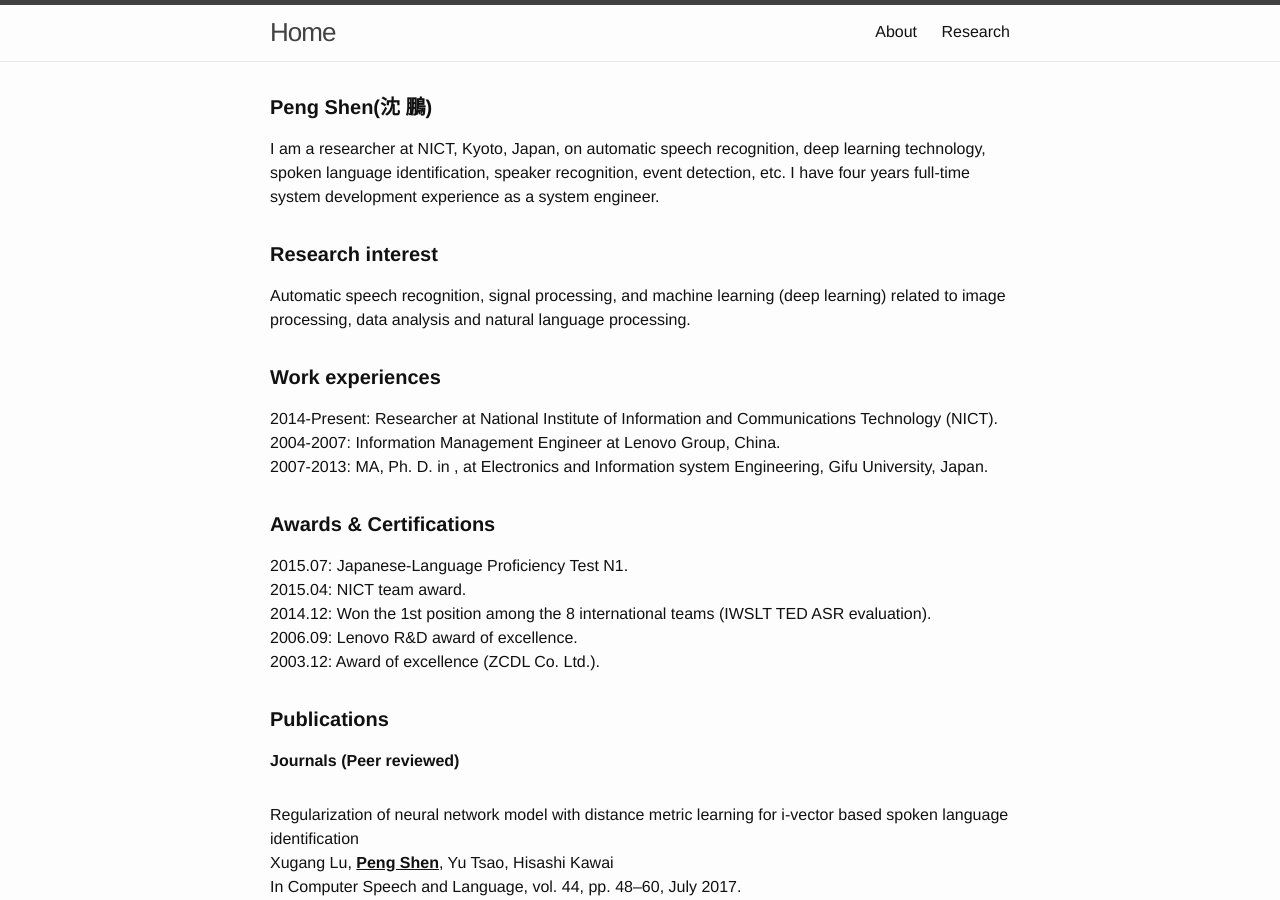
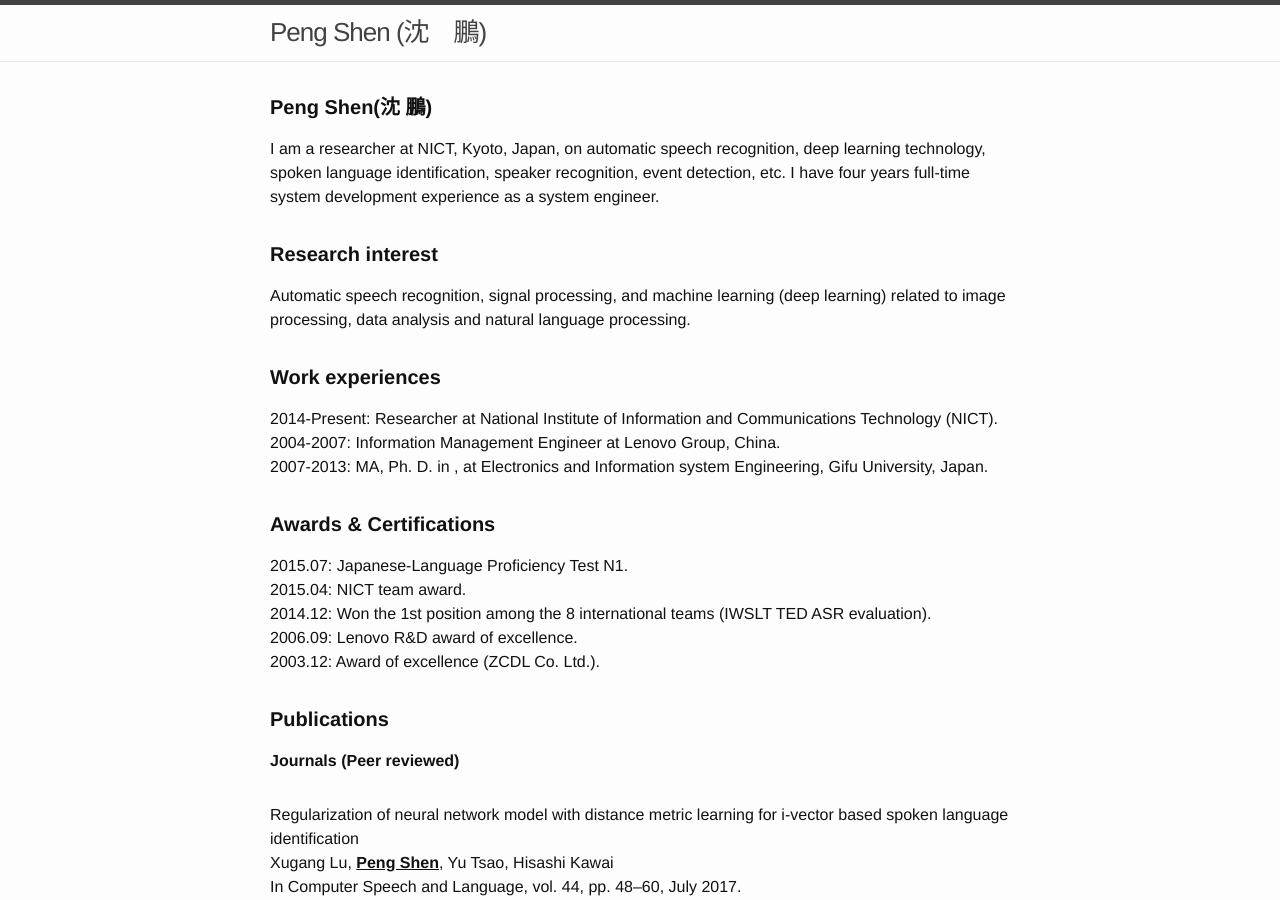
Before and after one commit to sinpycn/sinpycn.github.io, a Jekyll site: the page built from index.md, in a window 1280 px wide and 900 px high. Built offline with Jekyll 4.4.1, drawn with Linux system fonts in a browser that asks for light colours.

Commit message:
Update header.html

```diff
--- a/_includes/header.html
+++ b/_includes/header.html
@@ -1,9 +1,7 @@
 <header class="site-header" role="banner">
 
   <div class="wrapper">
-    {% assign default_paths = site.pages | map: "path" %}
-    {% assign page_paths = site.header_pages | default: default_paths %}
-    <a class="site-title" href="{{ "/" | relative_url }}">Home</a>
+    <a class="site-title" href="{{ "/" | relative_url }}">Peng Shen (沈　鵬)</a>
 
     {% if page_paths %}
       <nav class="site-nav">
```
